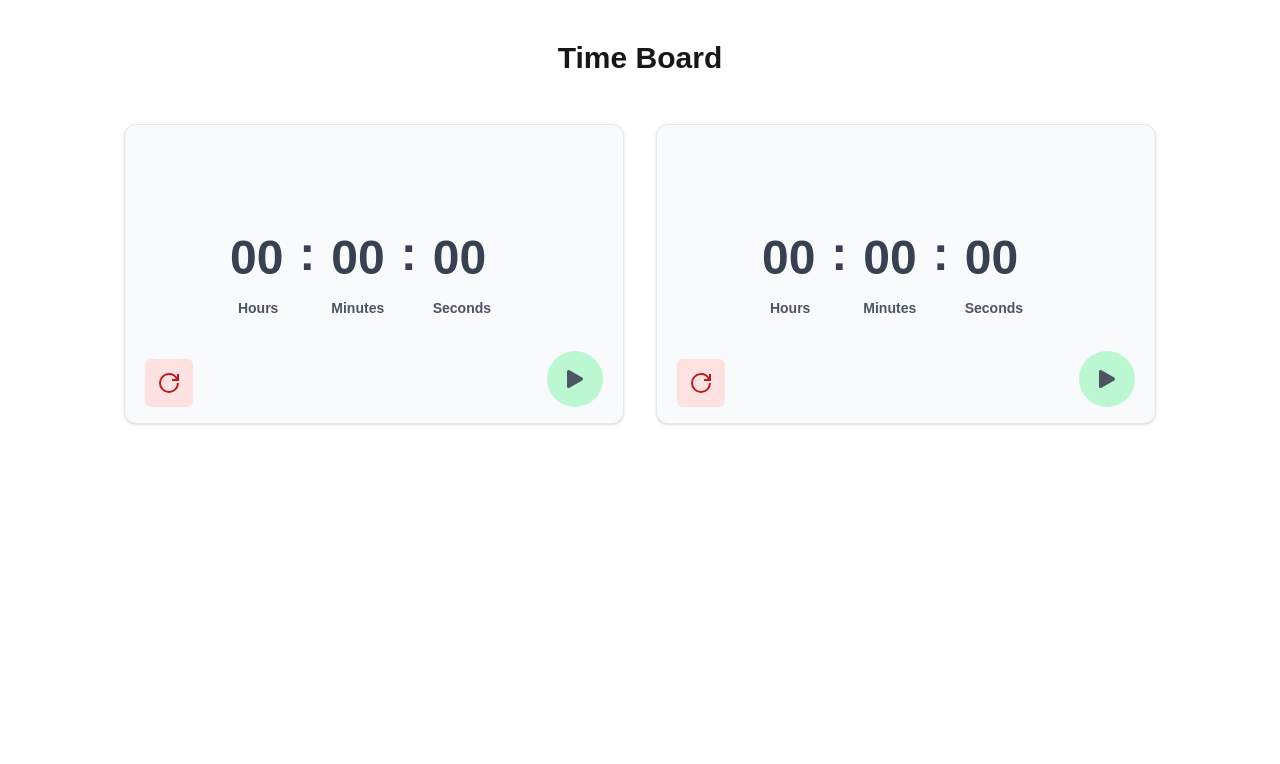
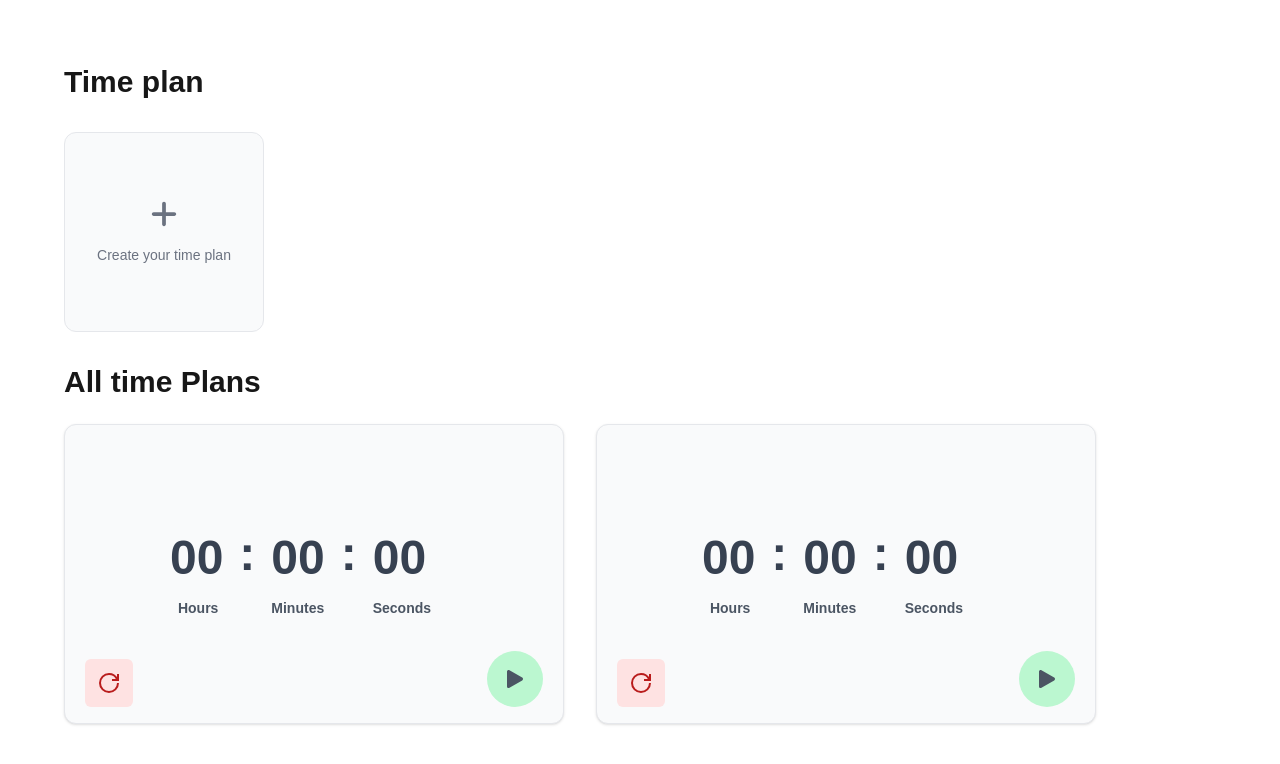
Before and after one commit to tanvir35web/human-pro, a Next.js app: page / in a window 1280 px wide. Shown: the top 764 px of the page. Built offline with nearby package versions, Linux system fonts and the light colour scheme.

Commit message:
modal added

```diff
--- a/app/globals.css
+++ b/app/globals.css
@@ -25,3 +25,9 @@ body {
     text-wrap: balance;
   }
 }
+
+
+.ant-modal-title {
+  font-size: 28px !important;
+  font-weight: 700 !important;
+}
--- a/app/page.tsx
+++ b/app/page.tsx
@@ -1,12 +1,59 @@
+"use client";
+// import TimerCard from "./components/TimerCard";
+import { FaPlus } from "react-icons/fa6";
+import { useState } from "react";
+import { Modal } from "antd";
 import TimerCard from "./components/TimerCard";
 
 export default function Home() {
+  const [modal1Open, setModal1Open] = useState(false);
+
   return (
-    <div className="flex flex-col items-center justify-center gap-2">
-      <p className="p-10 text-3xl font-bold">Time Board</p>
-      <div className="flex  gap-8">
-      <TimerCard />
-      <TimerCard />
+    <div className="p-16">
+      <div>
+        <p className="text-3xl font-bold mb-8 upp">Time plan</p>
+        <div
+          onClick={() => setModal1Open(true)}
+          className="flex w-[200px] h-[200px] text-gray-500 flex-col items-center justify-center gap-2 p-2 rounded-xl cursor-pointer  border border-gray-200 bg-gray-50  hover:bg-gray-100 duration-150 font-semibold text-3xl"
+        >
+          <FaPlus />
+          <p className="text-sm font-medium pt-2 ">Create your time plan</p>
+        </div>
+      </div>
+
+      <div>
+        <Modal
+          title="Configure your time plan"
+          centered
+          style={{ top: 20 }}
+          open={modal1Open}
+          onOk={() => setModal1Open(false)}
+          onCancel={() => setModal1Open(false)}
+        >
+          <div className="flex flex-col gap-4 py-6">
+            <div>
+              <label htmlFor="">Name of Your plan</label>
+              <input
+                type="text"
+                className="p-2 border border-gray-300 w-full mt-2"
+              />
+            </div>
+            <div>
+              <label htmlFor="">Allocate your time</label>
+              <input
+                type="text"
+                className="p-2 border border-gray-300 w-full mt-2"
+              />
+            </div>
+          </div>
+        </Modal>
+      </div>
+      <div className="flex flex-col mt-8">
+        <p className="text-3xl font-bold mb-6">All time Plans</p>
+        <div className="flex  gap-8 ">
+          <TimerCard />
+          <TimerCard />
+        </div>
       </div>
     </div>
   );
--- a/package.json
+++ b/package.json
@@ -9,6 +9,7 @@
     "lint": "next lint"
   },
   "dependencies": {
+    "antd": "^5.24.4",
     "framer-motion": "^12.4.10",
     "lucide-react": "^0.479.0",
     "next": "14.2.22",
```
Also changed, not shown: 1 other file (tests, documents, lock files or other folders).
